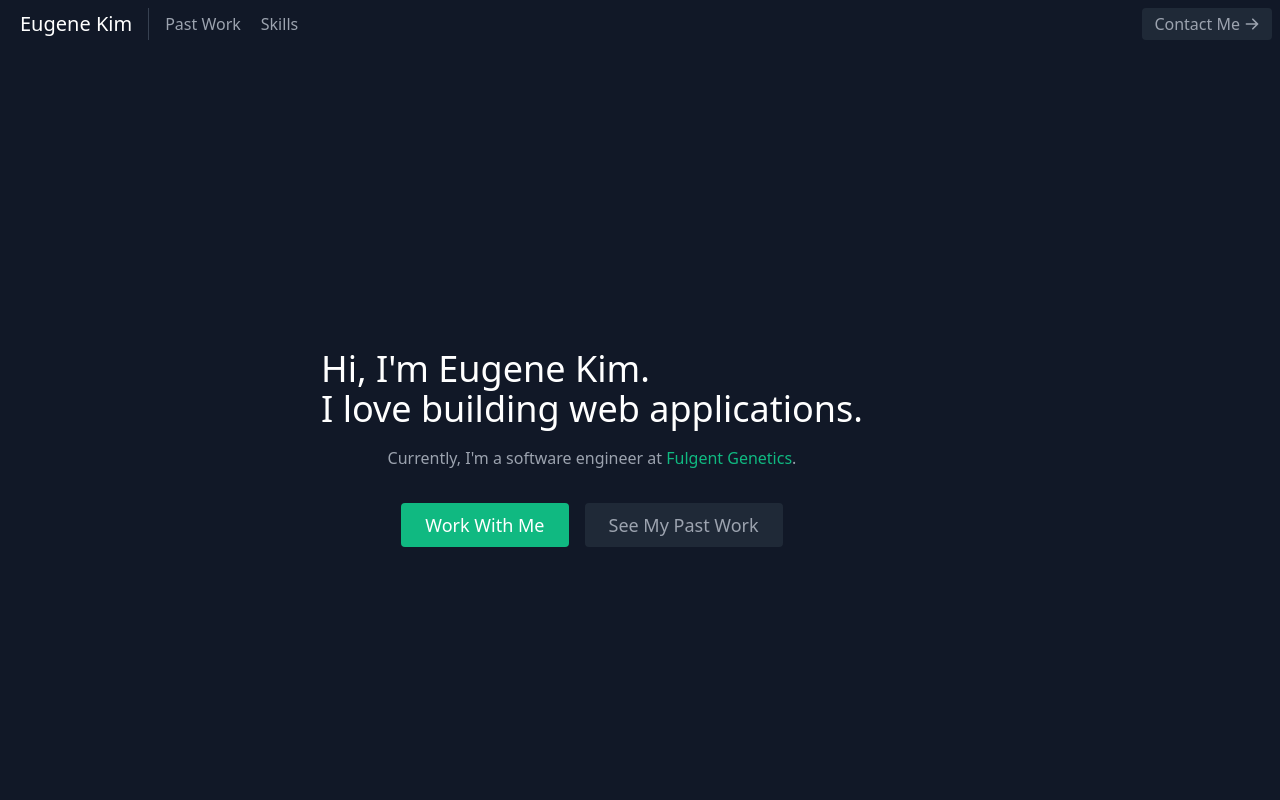
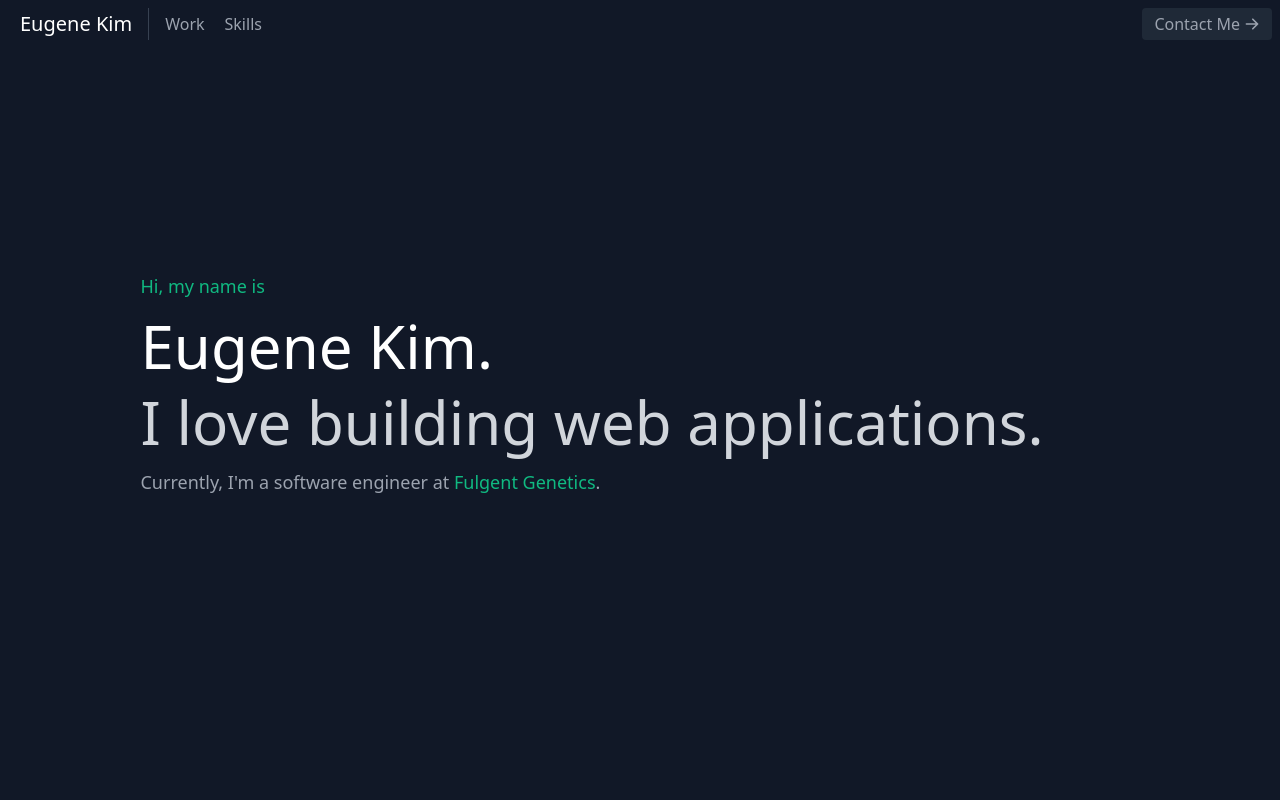
Before and after one commit to eugenetedkim/react_portfolio, a React (Create React App) app: page / in a window 1280 px wide. Shown: the top 800 px of the page. Built offline with nearby package versions, Linux system fonts and the light colour scheme.

Commit message:
Modified the about component

```diff
--- a/src/components/About.js
+++ b/src/components/About.js
@@ -3,14 +3,19 @@ import React from 'react';
 export default function About() {
   return (
     <section id="about">
-      <div className="container mx-auto flex px-10 py-20 md:flex-row flex-col items-center lg:h-screen">
-        <div className="lg:flex-grow md:w-1/2 lg:pr-24 md:pr-16 flex flex-col md:items-center md:text-left mb-16 md:mb-0 items-center text-center">
-          <h1 className="title-font sm:text-4xl text-3xl mb-4 font-medium text-white">
-            Hi, I'm Eugene Kim.
-            <br className="hidden lg:inline-block" />I love building web
-            applications.
+      <div className="container mx-auto flex px-10 py-20 md:flex-row flex-col items-center h-screen">
+        <div className="lg:flex-grow md:w-1/2 lg:pb-32 md:pb-24 lg:pr-24 md:pr-24 flex flex-col items-center mb-16 md:mb-0">
+          <div>
+            <p className="text-left mb-4 text-green-500 lg:text-lg">
+              Hi, my name is
+            </p>
+            <h1 className="title-font text-6xl mb-4 font-medium text-white">
+              Eugene Kim.
             </h1>
-          <p className="mb-8 leading-relaxed">
+            <h1 className="title-font text-6xl mb-4 font-medium text-gray-300">
+              I love building web applications.
+            </h1>
+            <p className="leading-relaxed lg:text-lg">
               Currently, I'm a software engineer at{' '}
               <a
                 className="text-green-500 hover:underline visited:text-purple-600"
@@ -21,19 +26,6 @@ export default function About() {
               </a>
               .
             </p>
-          <div className="flex justify-center">
-            <a
-              href="#contact"
-              className="inline-flex text-white bg-green-500 border-0 py-2 px-6 focus:outline-none hover:bg-green-600 rounded text-lg"
-            >
-              Work With Me
-            </a>
-            <a
-              href="#projects"
-              className="ml-4 inline-flex text-gray-400 bg-gray-800 border-0 py-2 px-6 focus:outline-none hover:bg-gray-700 hover:text-white rounded text-lg"
-            >
-              See My Past Work
-            </a>
           </div>
         </div>
       </div>
--- a/src/components/Navbar.js
+++ b/src/components/Navbar.js
@@ -13,9 +13,9 @@ export default function Navbar() {
         </a>
         <nav className="md:mr-auto md:ml-4 md:py-1 md:pl-4 md:border-l md:border-gray-700	flex flex-wrap items-center text-base justify-center">
           <a href="#projects" className="mr-5 hover:text-white">
-            Past Work
+            Work
           </a>
-          <a href="#skills" className="mr-5 hover:text-white">
+          <a href="#skills" className="hover:text-white">
             Skills
           </a>
         </nav>
--- a/src/components/Projects.js
+++ b/src/components/Projects.js
@@ -6,7 +6,7 @@ export default function Projects() {
   return (
     <section
       id="projects"
-      className="text-gray-400 bg-gray-900 body-font pt-8 lg:h-screen"
+      className="text-gray-400 bg-gray-900 body-font lg:h-screen"
     >
       <div className="container px-5 py-10 mx-auto text-center lg:px-40">
         <div className="flex flex-col w-full mb-20">
```
Also changed, not shown: 12 other files (tests, documents, lock files or other folders). Lines whose indentation alone changed are shown as unchanged.
